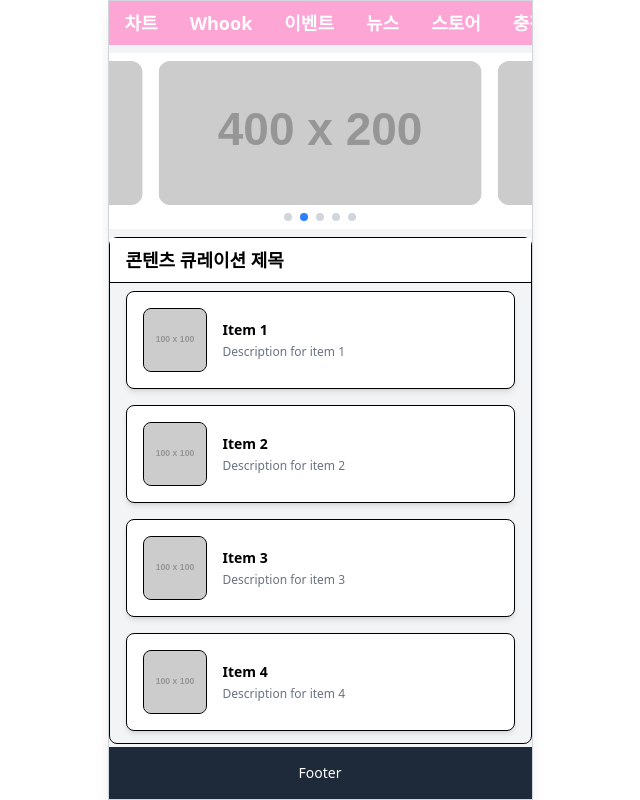
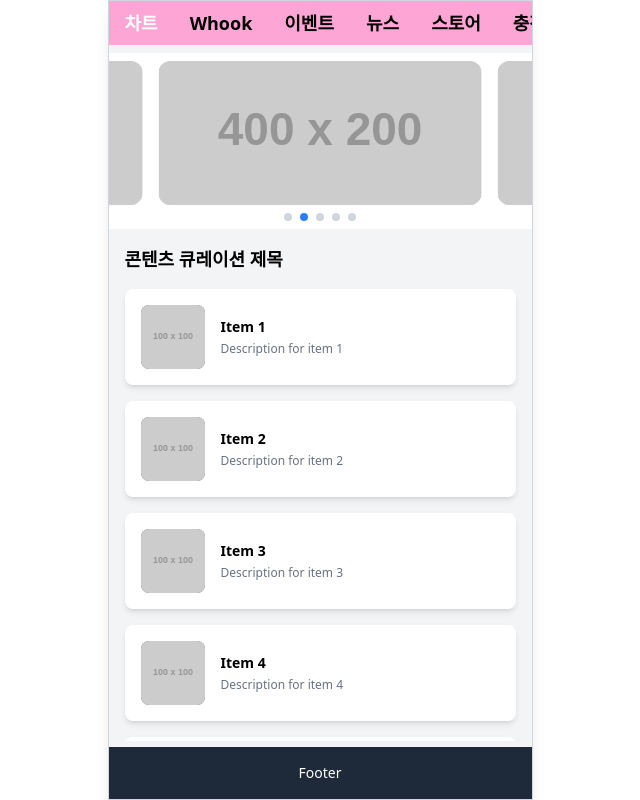
Before and after one commit to hwangheetae/Hanteo_Task, a React (Vite) app: page / in a window 1280 px wide. Shown: the whole page, without its empty margins (320-960 px from the left). Built offline with nearby package versions, Linux system fonts and the light colour scheme; the HTML template or start-up script is replaced by a standard one.

Commit message:
feat: 카테고리 전환 구현 - Header 컴포넌트 추가: 카테고리 탭을 클릭하여 카테고리 전환 가능. - react-swipeable 라이브러리를 활용해 좌우 스와이프를 통한 카테고리 전환 구현.

```diff
--- a/package.json
+++ b/package.json
@@ -14,6 +14,7 @@
     "react": "^19.0.0",
     "react-dom": "^19.0.0",
     "react-router": "^7.4.1",
+    "react-swipeable": "^7.0.2",
     "tailwindcss": "^4.0.17",
     "uuid": "^11.1.0"
   },
--- a/src/App.tsx
+++ b/src/App.tsx
@@ -1,9 +1,17 @@
 // import "./App.css";
+import { useState } from "react";
+
+import { useSwipeable } from "react-swipeable";
+
 import Layout from "./layout";
-
+import Header from "./component/Header";
 import Carousel from "./component/Carousel";
 import ListContent from "./component/ListContent";
+
 function App() {
+  const categories = ["차트", "Whook", "이벤트", "뉴스", "스토어", "충전소"];
+  const [currentCategoryIndex, setCurrentCategoryIndex] = useState(0);
+
   const images = [
     {
       src: "https://via.placeholder.com/400x200",
@@ -34,14 +42,38 @@ function App() {
     description: `Description for item ${index + 1}`,
   }));
 
+  const handleSwipe = (direction: string) => {
+    if (direction === "left" && currentCategoryIndex < categories.length - 1) {
+      setCurrentCategoryIndex((prev: number) => prev + 1);
+    } else if (direction === "right" && currentCategoryIndex > 0) {
+      setCurrentCategoryIndex((prev: number) => prev - 1);
+    }
+  };
+
+  const handlers = useSwipeable({
+    onSwipedLeft: () => handleSwipe("left"),
+    onSwipedRight: () => handleSwipe("right"),
+  });
+
+  const handleCategoryClick = (index: number) => {
+    setCurrentCategoryIndex(index);
+  };
+
   return (
     <Layout>
       <div>
+        <Header
+          categories={categories}
+          currentCategoryIndex={currentCategoryIndex}
+          onCategoryClick={handleCategoryClick}
+        />
         <Carousel images={images} interval={3000} />
-        <ListContent
-          curationTitle={"콘텐츠 큐레이션 제목"}
-          initialItems={initialItems}
-        />
+        <div {...handlers}>
+          <ListContent
+            curationTitle={"콘텐츠 큐레이션 제목"}
+            initialItems={initialItems}
+          />
+        </div>
       </div>
     </Layout>
   );
--- a/src/component/Header.tsx
+++ b/src/component/Header.tsx
@@ -1,15 +1,26 @@
 import React from "react";
 
-const Header: React.FC = () => {
-  const categories = ["차트", "Whook", "이벤트", "뉴스", "스토어", "충전소"];
+interface HeaderProps {
+  categories: string[];
+  currentCategoryIndex: number;
+  onCategoryClick: (index: number) => void;
+}
 
+const Header: React.FC<HeaderProps> = ({
+  categories,
+  currentCategoryIndex,
+  onCategoryClick,
+}) => {
   return (
     <header className="bg-pink-300 text-white flex text-center py-2">
       <div className="flex overflow-x-auto scrollbar-hidden">
         {categories.map((item, index) => (
           <div
             key={index}
-            className="flex-shrink-0 px-4 text-center text-lg font-semibold"
+            className={`flex-shrink-0 px-4 text-center text-lg font-semibold cursor-pointer ${
+              currentCategoryIndex === index ? "text-white" : "text-black"
+            }`}
+            onClick={() => onCategoryClick(index)}
           >
             {item}
           </div>
--- a/src/component/ListContent.tsx
+++ b/src/component/ListContent.tsx
@@ -67,8 +67,8 @@ const ListContent: React.FC<ListContentProps> = ({
   }, [handleObserver]);
 
   return (
-    <div className="w-full max-w-md mx-auto border rounded-lg">
-      <div className="sticky top-0 bg-white z-10 px-4 py-2 border-b">
+    <div className="w-full max-w-md mx-auto  rounded-lg">
+      <div className="sticky top-0  z-10 px-4 py-2 ">
         <h3 className="text-lg font-bold">{curationTitle}</h3>
       </div>
       <div
@@ -81,12 +81,12 @@ const ListContent: React.FC<ListContentProps> = ({
           {items.map((item) => (
             <div
               key={item.id}
-              className="flex items-center p-4 bg-white rounded-lg shadow-md border"
+              className="flex items-center p-4 bg-white rounded-lg shadow-md "
             >
               <img
                 src={item.imageUrl}
                 alt={item.title}
-                className="w-16 h-16 object-cover rounded-lg mr-4 border bg-gray-500"
+                className="w-16 h-16 object-cover rounded-lg mr-4  bg-gray-500"
               />
               <div className="flex-1">
                 <h4 className="text-sm font-bold mb-1">{item.title}</h4>
--- a/src/layout.tsx
+++ b/src/layout.tsx
@@ -1,5 +1,5 @@
 import React from "react";
-import Header from "./component/Header";
+// import Header from "./component/Header";
 import Footer from "./component/Footer";
 
 interface LayoutProps {
@@ -9,7 +9,7 @@ interface LayoutProps {
 const Layout: React.FC<LayoutProps> = ({ children }) => {
   return (
     <div className="min-h-screen flex flex-col mx-auto border border-gray-300 shadow-lg max-w-[425px]">
-      <Header />
+      {/* <Header /> */}
       <main className="flex-1 overflow-y-auto  bg-gray-100">{children}</main>
       <Footer />
     </div>
```
Also changed, not shown: 1 other file (tests, documents, lock files or other folders).
